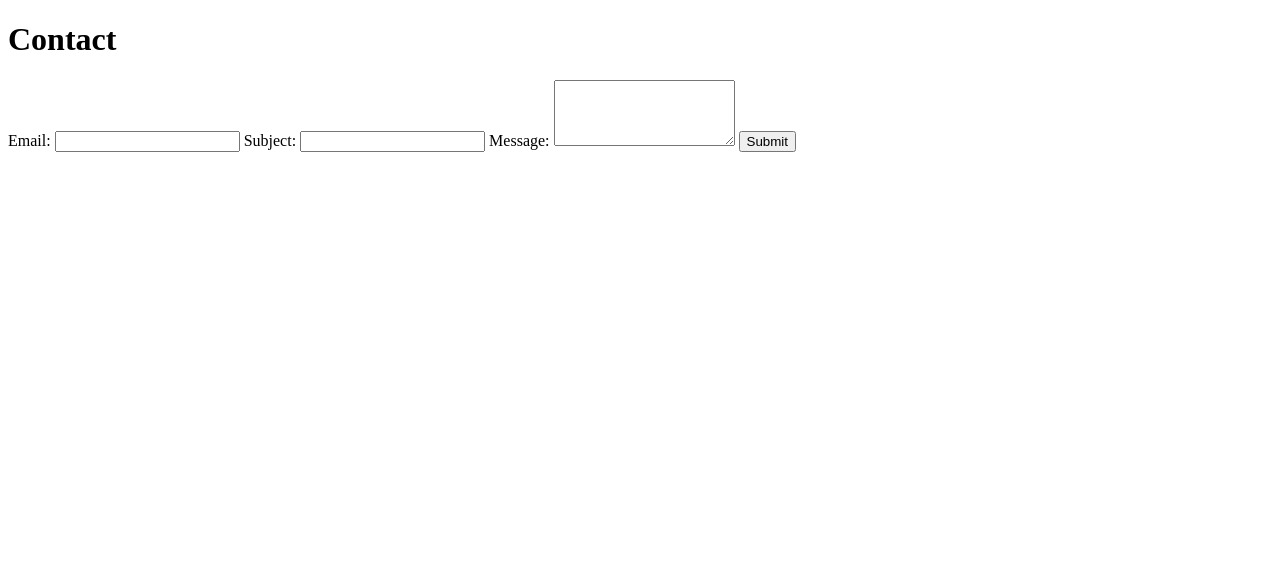
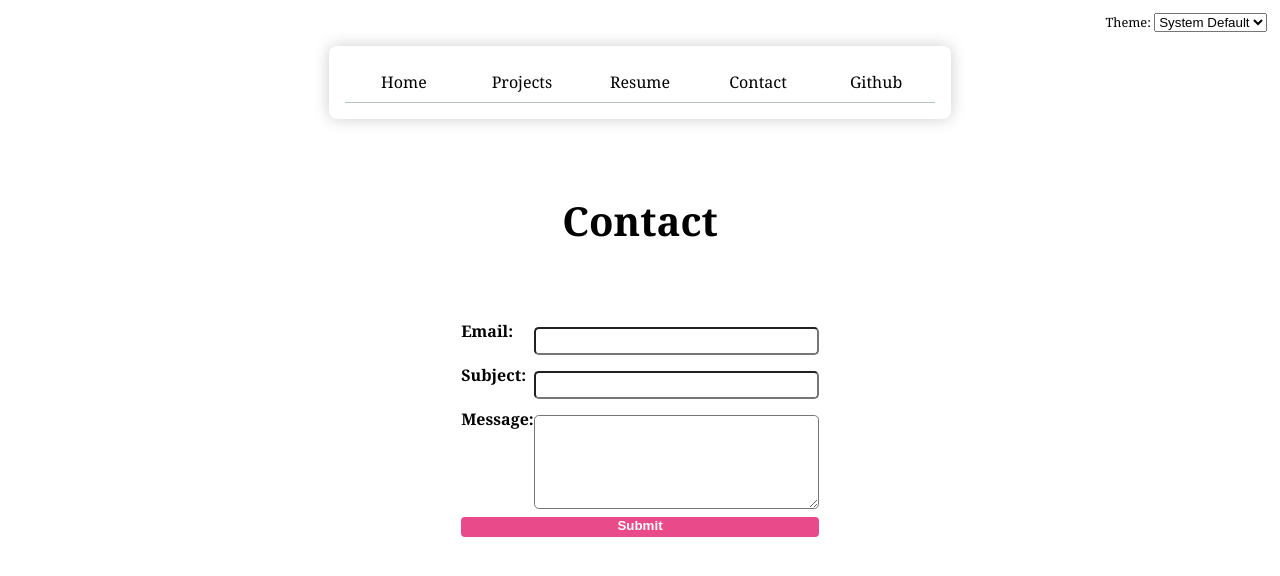
Before and after one commit to crepusidiem/portfolio, a plain HTML site: page contact/index.html in a window 1280 px wide. Drawn offline with Linux system fonts and the light colour scheme; the site is published under a folder, as on GitHub Pages, so addresses that start at the root find nothing.

Commit message:
Change location

```diff
--- a/contact/index.html
+++ b/contact/index.html
@@ -3,8 +3,8 @@
 <head>
     <meta charset="UTF-8">
     <meta name="viewport" content="width=device-width, initial-scale=1.0">
-    <link rel="stylesheet" href="/portfolio/style.css" />
-    <script type="module" src="/portfolio/global.js"></script>
+    <link rel="stylesheet" href="../style.css" />
+    <script type="module" src="../global.js"></script>
     <title>Contact</title>
 </head>
 <body>
```
Also changed, not shown: index.html (+2 -2 lines), projects/index.html (+2 -2 lines), resume/index.html (+2 -2 lines), global.js (line endings or trailing spaces).
